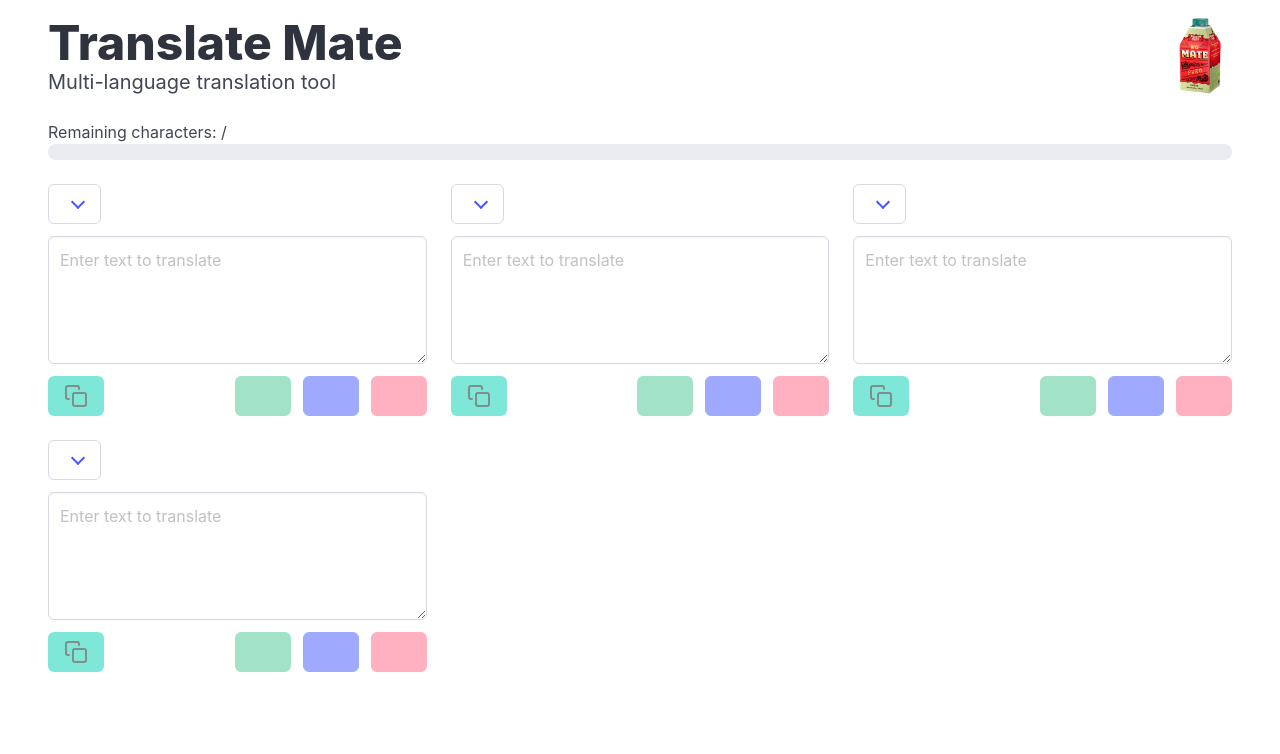
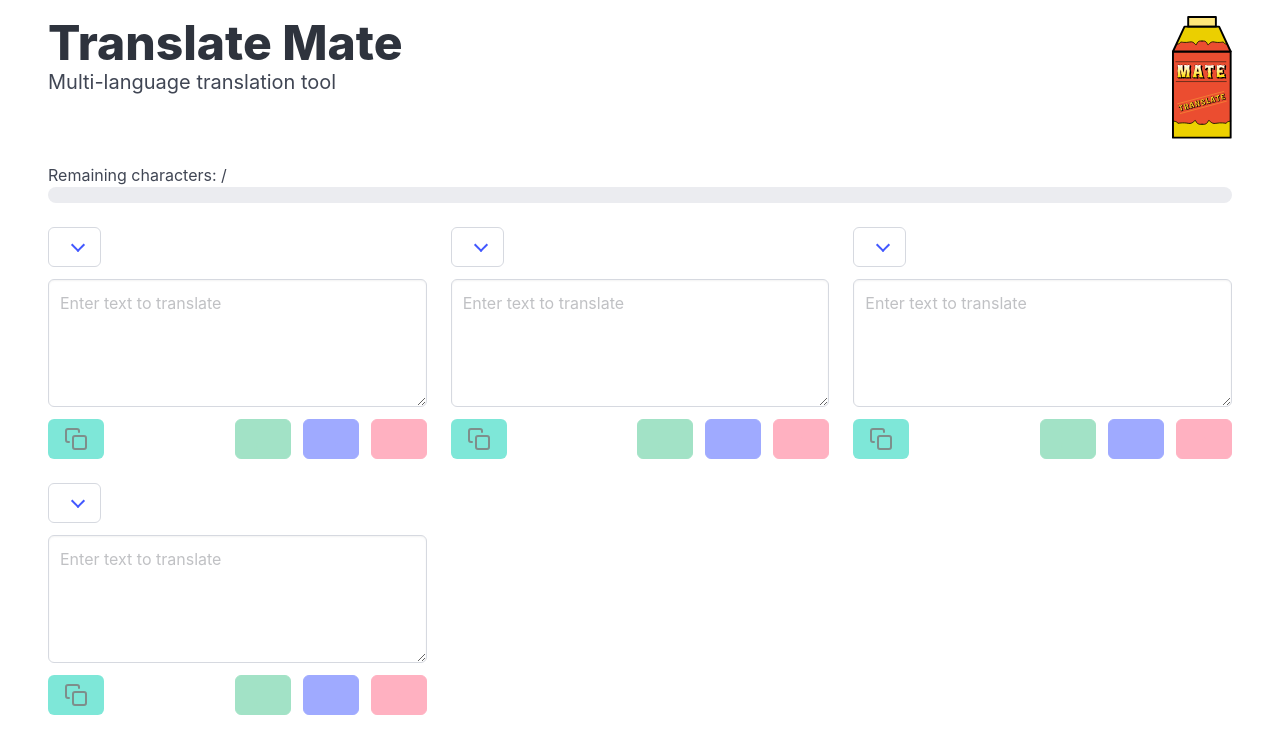
Before and after one commit to fhinok/translate-mate, a website built with Parcel: page frontent/index.html in a window 1280 px wide. Built offline with nearby package versions, Linux system fonts and the light colour scheme; files whose address does not match are found by name.

Commit message:
new logo

```diff
--- a/frontent/index.html
+++ b/frontent/index.html
@@ -17,7 +17,7 @@
                 </h2>
             </div>
             <div class="column is-one-quarter has-text-right">
-                <img src="./src/mate2.png" alt="Translate Mate Logo" width="64" @click="show = !show"
+                <img src="./src/logo.svg" alt="Translate Mate Logo" width="60" @click="show = !show"
                     style="cursor: pointer;">
             </div>
         </div>
```
Also changed, not shown: frontent/src/logo.png (added), frontent/src/logo.svg (added).
